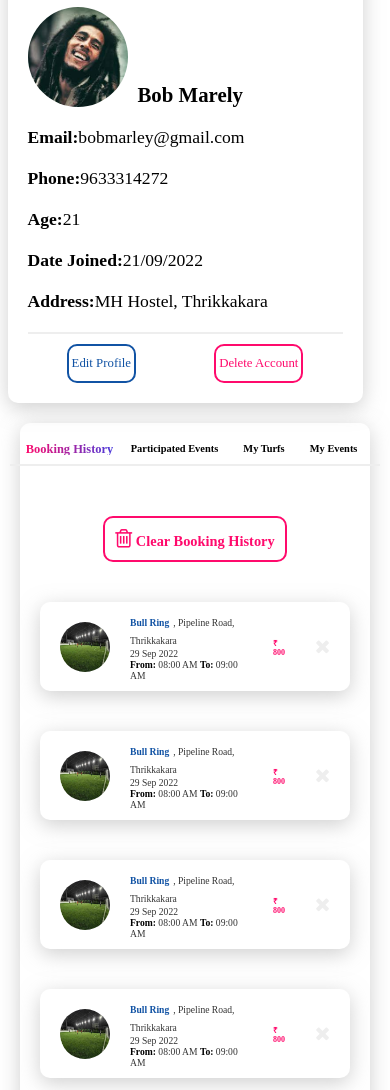
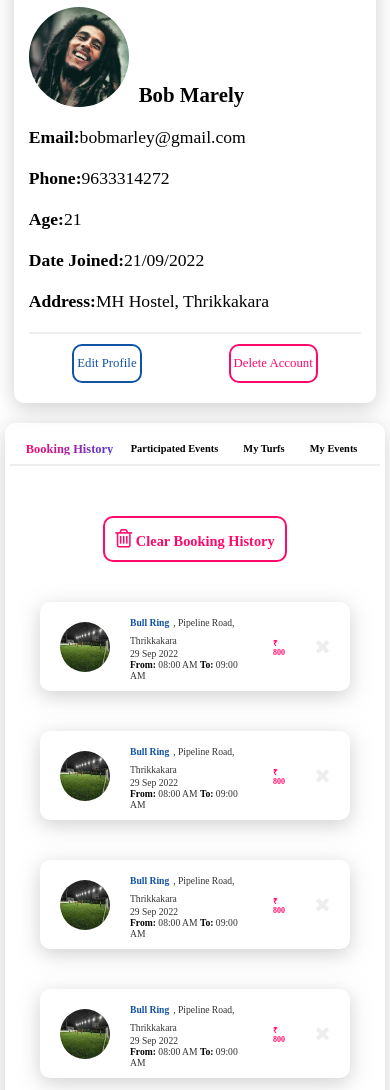
Before and after one commit to Chisa2001/turf-project, a plain HTML site: page routes/account/index.html in a window 390 px wide. Shown: the part 78-1168 px from the top of the page. Drawn offline with Linux system fonts and the light colour scheme; a web font is replaced by a local one.

Commit message:
account page - responsive

```diff
--- a/styles/account.css
+++ b/styles/account.css
@@ -402,14 +402,22 @@ body {
     }
 
     .leftContainer {
-        width: 90%;
+        width: 95%;
         flex: 1;
         margin-bottom: 20px;
+        margin-right: 0;
+        margin-left: 0;
+        padding-left: 15px;
+        padding-right: 15px;
     }
 
     .rightContainer {
         flex: 1;
         width: 95%;
+        margin-right: 0;
+        margin-left: 0;
+        padding-left: 15px;
+        padding-right: 15px;
     }
 
     .clear-booking {
@@ -434,10 +442,6 @@ body {
 
     .rightContainer {
         width: 100%;
-        margin-left: 0;
-        margin-right: 0;
-        padding-left: 0;
-        padding-right: 0;
     }
 
     .booking-price {
```
